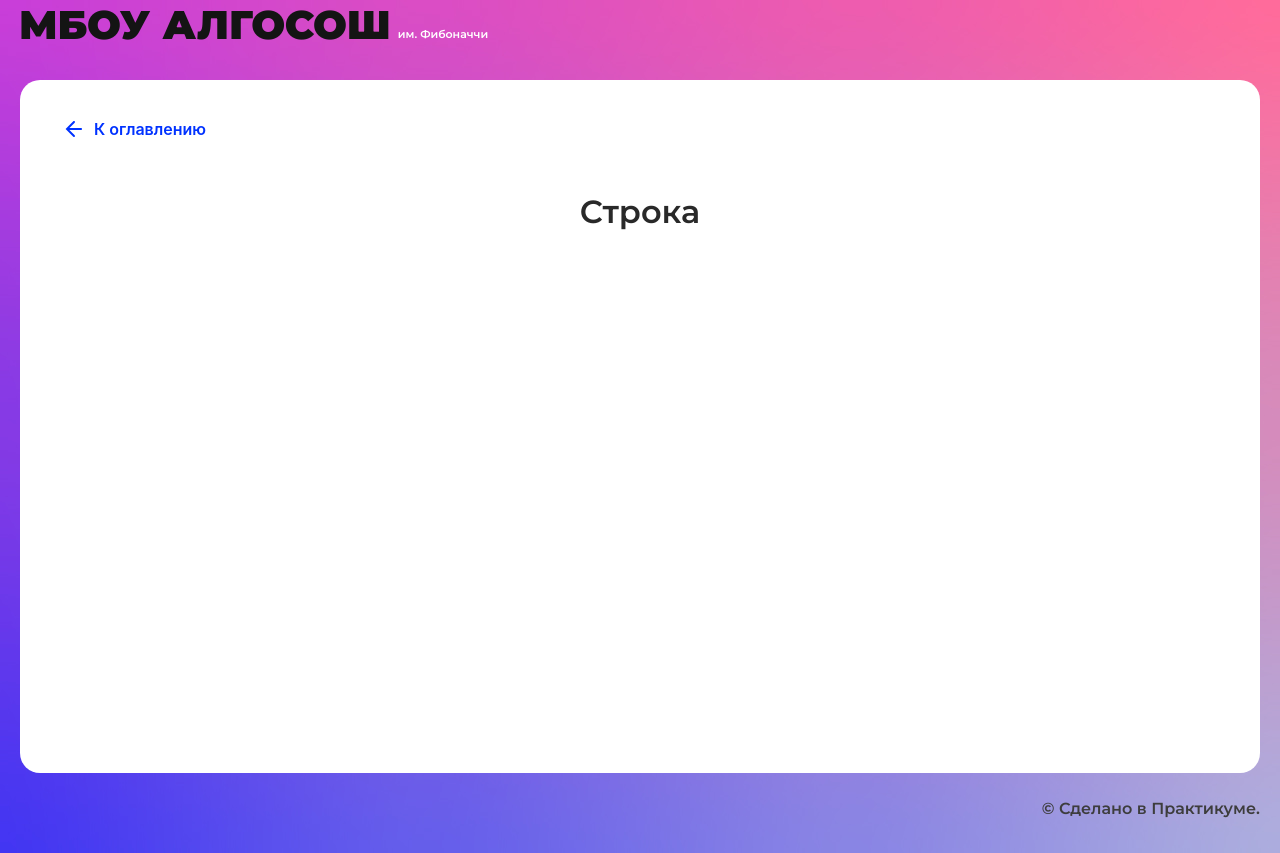
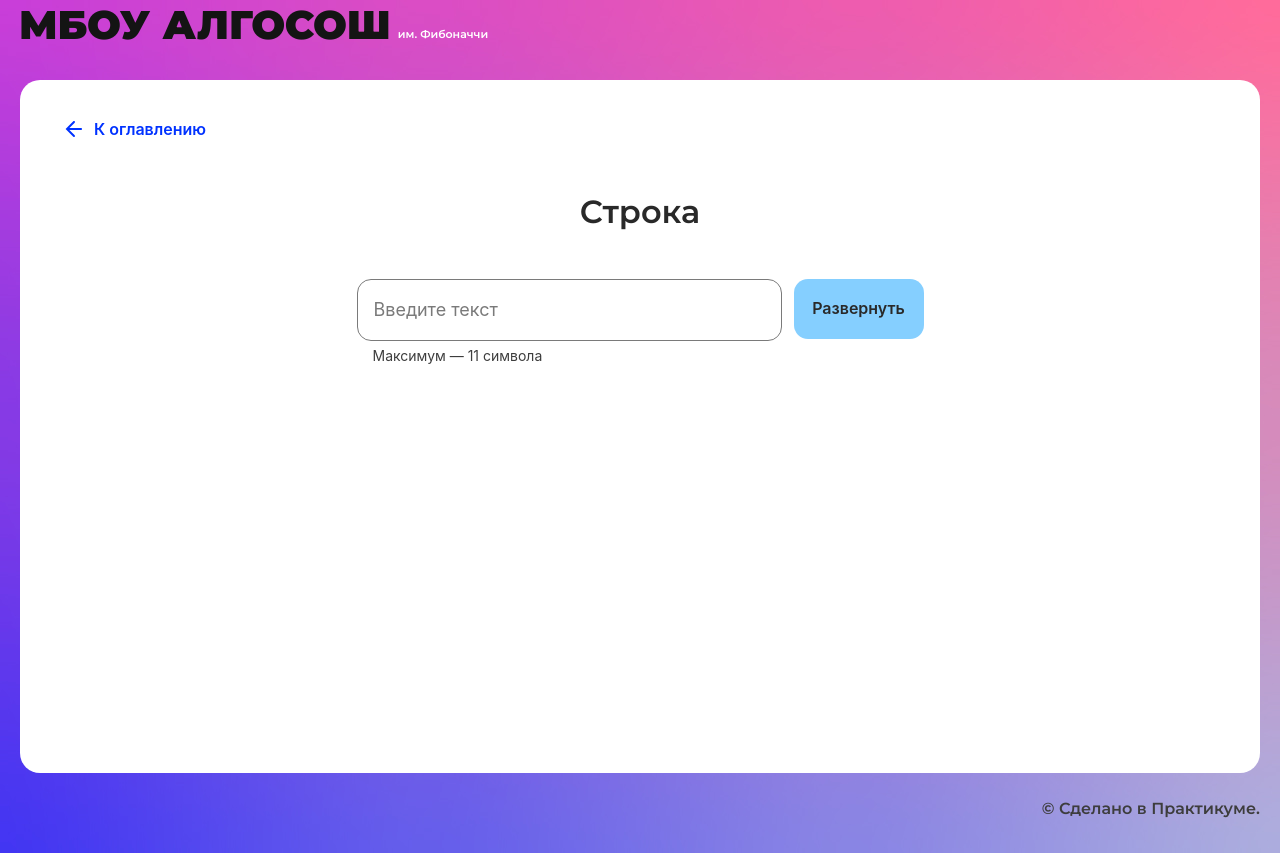
Before and after one commit to elena-sh-r/algososh, a React (Create React App) app: page /recursion in a window 1280 px wide. Built offline with nearby package versions, Linux system fonts and the light colour scheme.

Commit message:
feat: string algorithm implemented

```diff
--- /dev/null
+++ b/src/components/string/string.module.css
@@ -0,0 +1,22 @@
+.controlsContainer {
+  display: flex;
+  gap: 12px;
+  max-width: 567px;
+  margin: 0 auto 120px auto;
+}
+
+.circlesContainer {
+  display: flex;
+  flex-wrap: wrap;
+  gap: 12px;
+  justify-content: center;
+  margin: 0 auto;
+}
+
+.changingCircleColor>div:nth-child(2)  {
+  border: 4px solid var(--changing-color);
+}
+
+.modifiedCircleColor>div:nth-child(2)   {
+  border: 4px solid var(--modified-color);
+}
--- a/src/components/string/string.tsx
+++ b/src/components/string/string.tsx
@@ -1,10 +1,85 @@
-import React from "react";
+import React, { useEffect, useState } from "react";
+import styles from "./string.module.css";
+import { Button } from "../ui/button/button";
+import { Circle } from "../ui/circle/circle";
+import { Input } from "../ui/input/input";
 import { SolutionLayout } from "../ui/solution-layout/solution-layout";
 
 export const StringComponent: React.FC = () => {
+  const [value, setValue] = useState('');
+
+  const [result, setResult] = useState('');
+  const [step, setStep] = useState(-1);
+
+  const [strArray, setStrArray] = useState<string[]>([]);
+  const [candidatesIdx, setCandidatesIdx] = useState<number[]>([]);
+  const [sortedIdx, setSortedIdx] = useState<number[]>([]);
+
+  const [isLoading, setIsLoading] = useState(false);
+
+  const handleChange = (e: any) => {
+    const value = e.target?.value;
+    setValue(value);
+  }
+
+  const handleClick = (e: any) => {
+    setSortedIdx([]);
+    setCandidatesIdx([]);
+    setResult(value);
+    setStrArray(value.split(''));
+    setValue('');
+
+    if (!value) {
+      return;
+    }
+
+    setIsLoading(true);
+    setStep(0);
+  }
+
+  useEffect(() => {
+    setTimeout(() => reverse(), 1000);
+  }, [step]);
+
+  const reverse = () => {
+    if (step === -1) {
+      return;
+    }
+
+    if (result.length === 1) setResult(value);
+
+    if (step>result.length-step-1) {
+      setIsLoading(false);
+      return;
+    }
+
+    setCandidatesIdx([...candidatesIdx, step + 1, strArray.length - step - 2]);
+
+    let array = [...strArray];
+    const char = array[step];
+    array[step] = strArray[strArray.length - step - 1];
+    array[strArray.length - step - 1] = char;
+
+    setStrArray(array);
+    setResult(array.join(''));
+
+    setSortedIdx([...sortedIdx, step, strArray.length - step - 1]);
+
+    setStep(step+1);
+  }
+
   return (
     <SolutionLayout title="Строка">
+      <div className={`${styles.controlsContainer}`}>
+          <Input isLimitText={true} maxLength={11} value={value} onChange={handleChange} disabled={isLoading} />
+        <Button text="Развернуть" onClick={handleClick} isLoader={isLoading} />
+      </div>
+      <div className={`${styles.circlesContainer}`}>
 
+        {result.split('').map((letter:string, index:number) =>
+          <Circle extraClass={sortedIdx.includes(index) ? `${styles.modifiedCircleColor}` : candidatesIdx.includes(index) ? `${styles.changingCircleColor}` : ""} key={index} letter={letter} />
+        )}
+      </div>
     </SolutionLayout>
   );
 };
```
Also changed, not shown: 2 other files (tests, documents, lock files or other folders).
